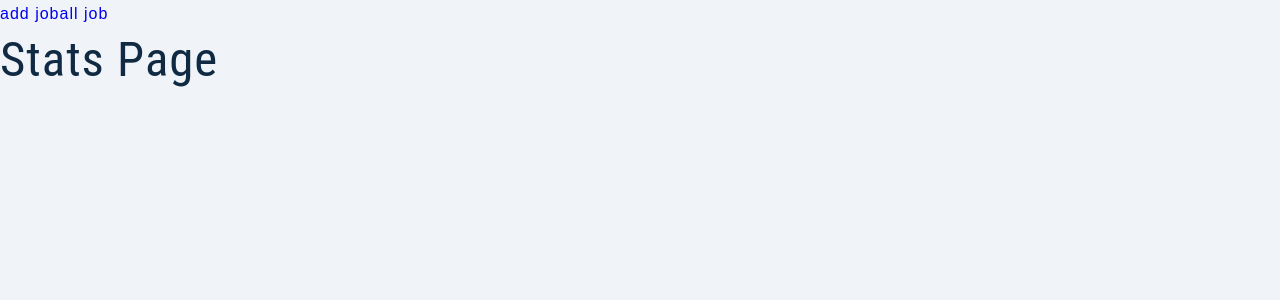
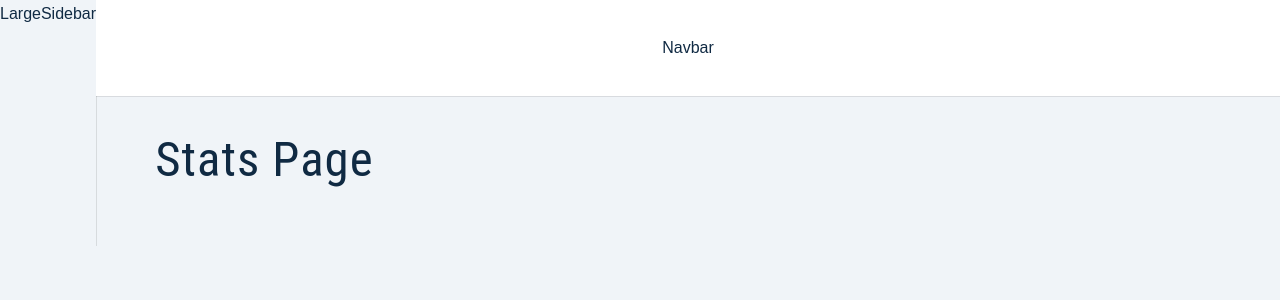
Before and after one commit to DragonSenses/job-tracker, a React (Create React App) app in the folder client/: page / in a window 1280 px wide. Shown: the top 300 px of the page. Built offline with nearby package versions, Linux system fonts and the light colour scheme; sample sign-in values are in the browser's storage.

Commit message:
Update SharedLayout.js

```diff
--- a/client/src/pages/Dashboard/SharedLayout.js
+++ b/client/src/pages/Dashboard/SharedLayout.js
@@ -1,15 +1,22 @@
 import React from 'react';
-import { Outlet, Link } from "react-router-dom";
+import { Outlet } from "react-router-dom";
 import Wrapper from '../../assets/wrappers/SharedLayout';
+import { LargeSidebar, Navbar, SmallSidebar } from '../../components';
 
 export default function SharedLayout() {
   return (
     <Wrapper>
-      <nav>
-        <Link to='add-job'>add job</Link>
-        <Link to='all-jobs'>all job</Link>
-      </nav>
-      <Outlet />
+      <main className="dashboard">
+        <SmallSidebar />
+        <LargeSidebar />
+        <div>
+          <Navbar />
+          <div className="dashboard-page">
+
+            <Outlet />
+          </div>
+        </div>
+      </main>
     </Wrapper>
   )
 }
```
Also changed, not shown: 1 other file (tests, documents, lock files or other folders).
